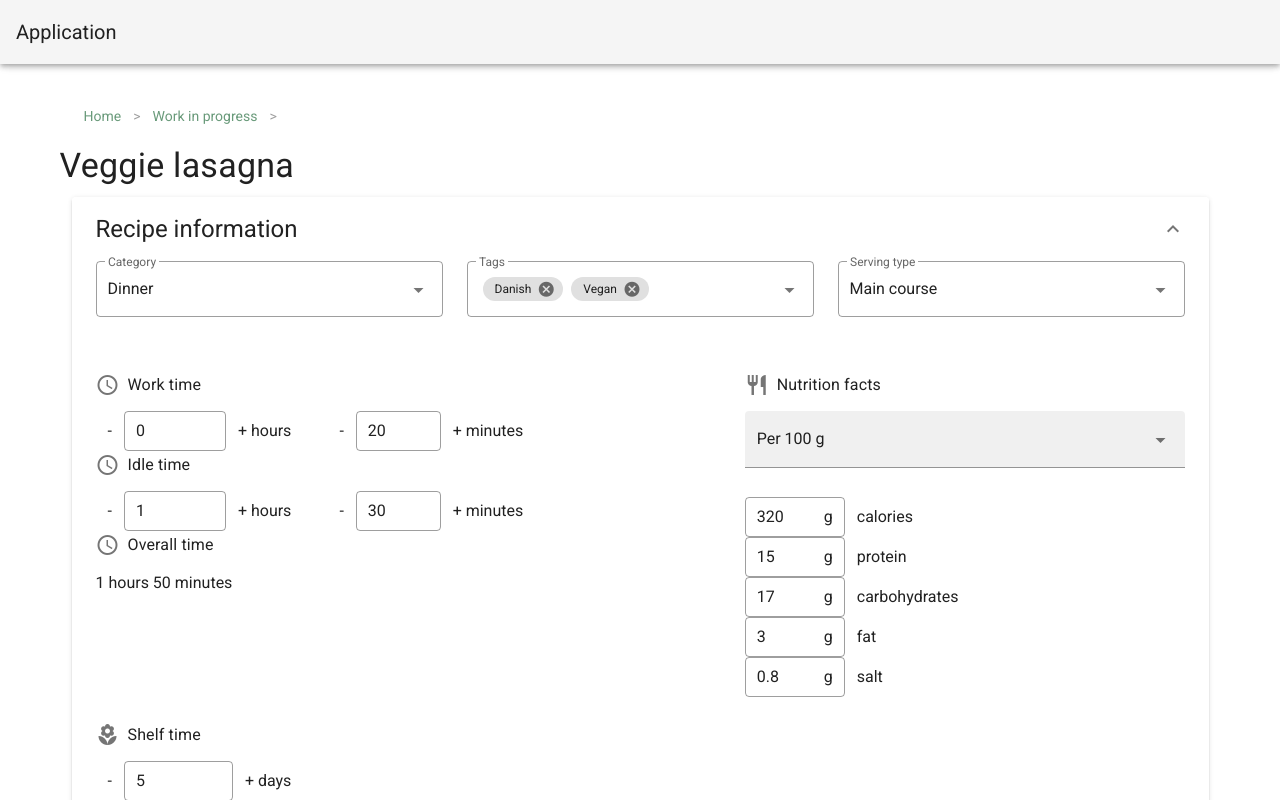
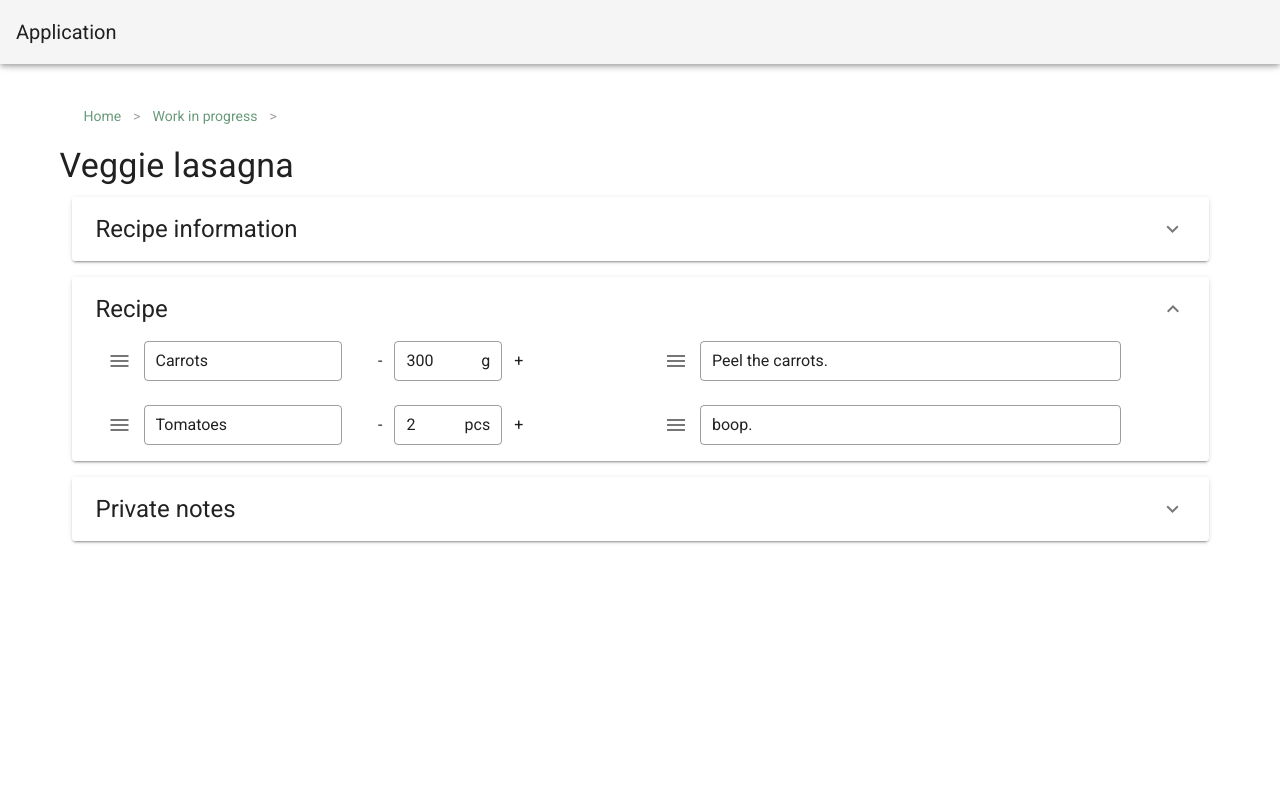
Before and after one commit to camillagejl/re-cpo, a Vue app: page /edit-recipe in a window 1280 px wide. Shown: the top 800 px of the page. Built offline with nearby package versions, Linux system fonts and the light colour scheme.

Commit message:
Added fields to Recipe, which all depend on data from store

```diff
--- a/src/store/index.js
+++ b/src/store/index.js
@@ -69,13 +69,20 @@ export default new Vuex.Store({
                 order_number: 1,
                 description: "Peel the carrots.",
                 images: [
+                ]
+              },
+              {
+                id: 2,
+                order_number: 2,
+                description: "boop.",
+                images: [
                   {
                     id: 1,
-                    image_url: "url1"
+                    image_url: "veggie_lasagna.jpg"
                   },
                   {
                     id: 2,
-                    image_url: "url2"
+                    image_url: "veggie_lasagna.jpg"
                   }
                 ]
               }
@@ -159,16 +166,14 @@ export default new Vuex.Store({
         ]
       }
     ],
-    measuring_units: [
-      {
-        id: 1,
-        unit: null
+    measuring_units: {
+      1: {
+        unit: "pcs"
       },
-      {
-        id: 2,
+      2: {
         unit: "g"
       }
-    ],
+    },
     categories: [
       {
         id: 1,
--- a/src/views/EditRecipe.vue
+++ b/src/views/EditRecipe.vue
@@ -305,10 +305,127 @@
               </h2>
             </v-expansion-panel-header>
             <v-expansion-panel-content>
-              Lorem ipsum dolor sit amet, consectetur adipiscing elit, sed do
-              eiusmod tempor incididunt ut labore et dolore magna aliqua. Ut enim
-              ad minim veniam, quis nostrud exercitation ullamco laboris nisi ut
-              aliquip ex ea commodo consequat.
+              <v-row>
+                <v-col cols="5">
+
+                  <v-row v-for="(ingredient) in ingredients" :key="ingredient.name">
+                    <v-col cols="7" class="d-flex align-center">
+                      <p class="mx-3 mb-0">
+                        <v-icon>
+                          mdi-menu
+                        </v-icon>
+                      </p>
+
+                      <v-text-field
+                        v-model="ingredient.name"
+                        style="width: 10%"
+                        outlined
+                        dense
+                        hide-details
+                      >
+                      </v-text-field>
+
+                    </v-col>
+
+                    <v-col cols="5" class="d-flex align-center">
+
+                      <p class="mx-3 mb-0">
+                        -
+                      </p>
+
+                      <v-text-field
+                        v-model="ingredient.amount"
+                        style="width: 10%"
+                        outlined
+                        dense
+                        type="number"
+                        min="0"
+                        oninput="if (this.value < 0) this.value = 0"
+                        hide-details
+                      >
+                        <p
+                          class="pt-1 ma-0"
+                          slot="append"
+                        >
+                          {{ measuring_units[ingredient.unit_id].unit }}
+                        </p>
+                      </v-text-field>
+
+                      <p class="mx-3 mb-0">
+                        +
+                      </p>
+
+                    </v-col>
+
+                  </v-row>
+
+                </v-col>
+
+                <v-spacer></v-spacer>
+
+                <v-col cols="6">
+
+                  <v-row v-for="(step) in steps" :key="step.id">
+                    <v-col cols="12" class="d-flex align-center">
+                      <p class="mx-3 mb-0">
+                        <v-icon>
+                          mdi-menu
+                        </v-icon>
+                      </p>
+
+                      <v-text-field
+                        v-model="step.description"
+                        style="width: 10%"
+                        outlined
+                        dense
+                        hide-details
+                      >
+                      </v-text-field>
+
+                      <p class="mx-3 mb-0">
+                        <v-img
+                          v-if="step.images.length > 0"
+                          :src="require('../assets/placeholders/' + step.images[0].image_url)"
+                          height="40"
+                          width="40"
+                          @click="showImages = !showImages"
+                        ></v-img>
+
+                        <v-img
+                          v-else
+                          :src="require('../assets/placeholders/placeholder_add.png')"
+                          height="40"
+                          width="40"
+                        ></v-img>
+
+                      </p>
+                    </v-col>
+
+                    <v-expand-transition>
+                      <v-row v-show="showImages">
+
+                        <v-col
+                          class="ml-15 d-flex"
+                        >
+                        <v-img
+                          v-for="image in step.images" :key="image.id"
+                          :src="require('../assets/placeholders/' + image.image_url)"
+                          height="60"
+                          max-width="60"
+                          contain
+                        ></v-img>
+                        </v-col>
+
+                      </v-row>
+                    </v-expand-transition>
+
+                  </v-row>
+                  <v-row>
+                  </v-row>
+
+                </v-col>
+
+              </v-row>
             </v-expansion-panel-content>
           </v-expansion-panel>
 
@@ -343,7 +460,9 @@ export default {
   name: "EditRecipe",
   components: { NutritionInput, IconHeader },
   data: () => ({
-    panel: [0],
+    panel: [1],
+
+    showImages: false,
 
     valid: false,
     category: null,
@@ -366,6 +485,9 @@ export default {
     carbohydrates: "320",
     fat: "320",
     salt: "320",
+
+    ingredients: [],
+    steps: [],
 
     breadcrumbs: [
       {
@@ -391,7 +513,8 @@ export default {
       "recipeTags",
       "servingTypes",
       "nutritionUnits",
-      "recipes"
+      "recipes",
+      "measuring_units"
     ]),
     categoryNames() {
       let categories = [];
@@ -451,7 +574,6 @@ export default {
   mounted() {
     // ----- Populating data() with data from store -----
 
-    // const recipe = this.recipes[0];
     const recipeVersion = this.recipes[0].versions[0];
 
     this.category = recipeVersion.category;
@@ -478,6 +600,9 @@ export default {
     this.idleHours = actualIdleTime.hours;
     this.idleMinutes = actualIdleTime.minutes;
 
+    this.ingredients = recipeVersion.ingredients.no_header.ingredients;
+    this.steps = recipeVersion.steps;
+
 
   }
 };
```
Also changed, not shown: src/assets/placeholders/placeholder_add.png (added).
